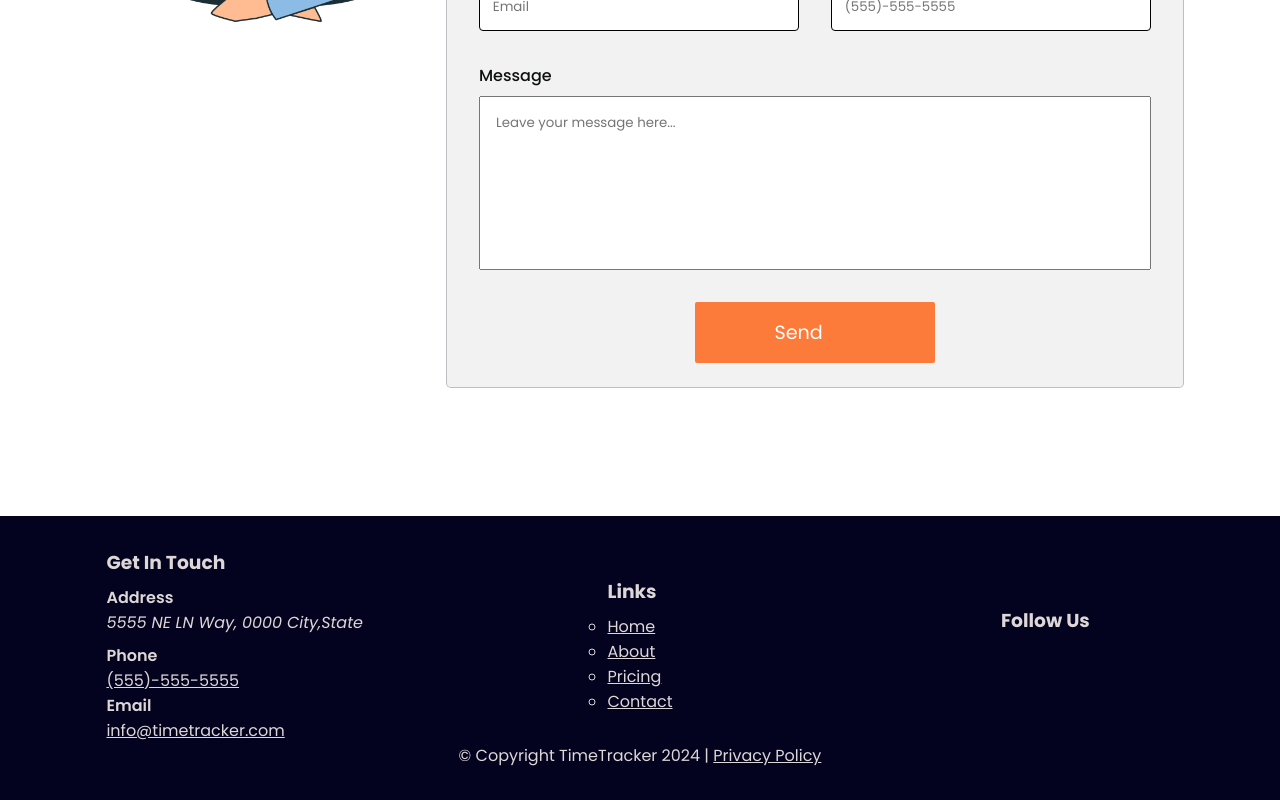
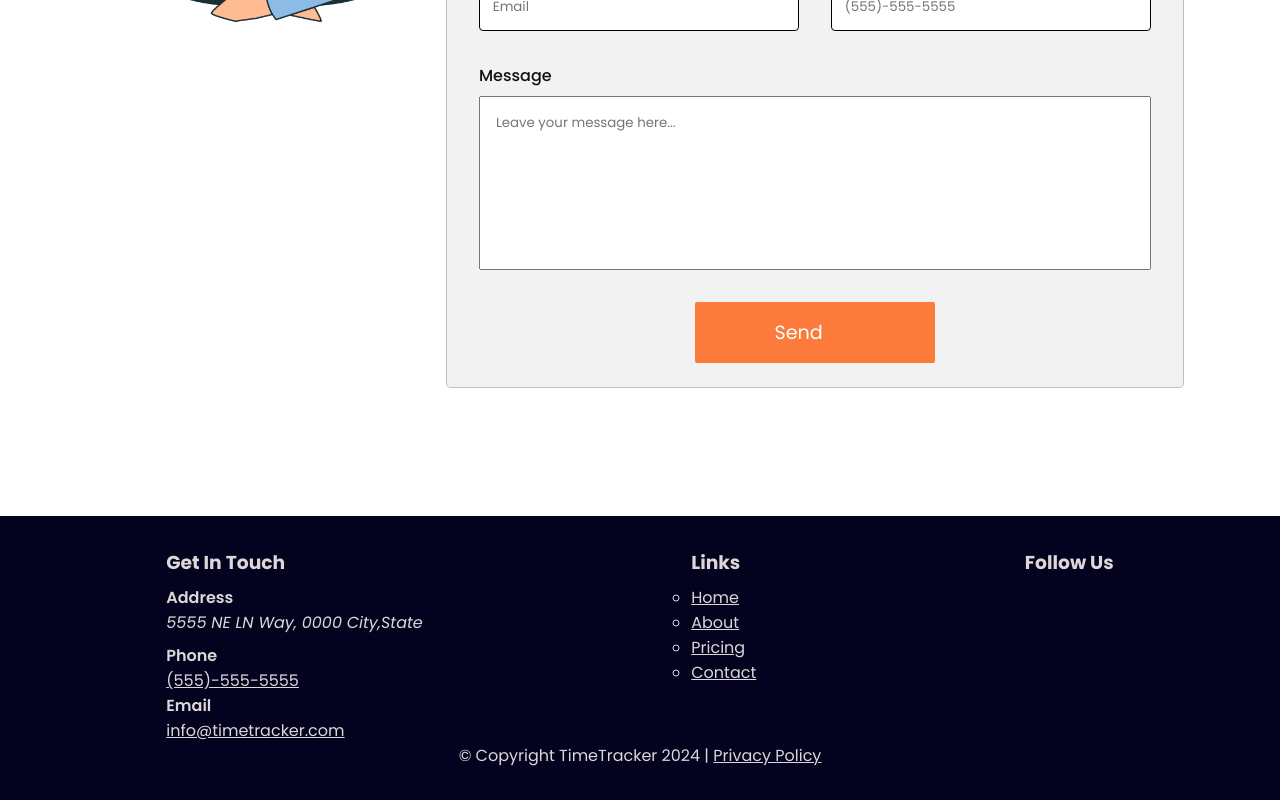
Before and after one commit to chenderson17/TimeTracker, a React (Create React App) app in the folder timetrackerwebapp/: page / in a window 1280 px wide. Shown: the part 3221-4021 px from the top of the page. Built offline with nearby package versions, Linux system fonts and the light colour scheme; some icons are missing.

Commit message:
changed footer so all of them are lined up

```diff
--- a/timetrackerwebapp/src/Components/Footer.css
+++ b/timetrackerwebapp/src/Components/Footer.css
@@ -6,19 +6,15 @@
  background-color: rgb(3, 3, 31);
  color:rgb(222, 215, 215);
  padding: 2rem;
- display: grid;
- justify-content: space-evenly;
- grid-template-columns: repeat(3,1fr);
+ display: flex;
+ flex-direction: column;
  font-family: 'Poppins', sans-serif;
 }
 .footer h3{
  margin-bottom:0.5rem;
 }
 .footer-contact{
-  display: flex;
-  flex-direction: column;
-  justify-content: center;
-  align-items: center;
+
 }
 
 .footer-contact-subheader{
@@ -29,12 +25,7 @@
 }
 
 .nav-summary{
- grid-column-start: 2;
- grid-row-start: 1;
- display: flex;
- flex-direction: column;
- justify-content: center;
- align-items: center;
+
 
 }
 .nav-summary ul{
@@ -44,12 +35,7 @@
  text-decoration: underline;
 }
 .footer-socials{
- grid-column-start: 3;
- grid-row-start: 1;
- display: flex;
- justify-content: center;
- align-items: center;
- flex-direction: column;
+
 }
 .copyright{
  grid-column-start: 2;
@@ -60,3 +46,11 @@
   align-items: center;
   white-space: nowrap;
 }
+.footer-top{
+  display: flex;
+  justify-content: space-around;
+  align-content: start;
+}
+.footer-bottom{
+
+}
--- a/timetrackerwebapp/src/Components/Footer.js
+++ b/timetrackerwebapp/src/Components/Footer.js
@@ -4,6 +4,7 @@ import './Footer.css'
 export default function Footer(){
   return(
  <section className="footer">
+  <div className='footer-top'>
   <div class="footer-contact">
     <div>
    <h3>Get In Touch</h3>
@@ -14,21 +15,6 @@ export default function Footer(){
     <a href="tel:+">(555)-555-5555</a>
     <p className="footer-contact-subheader">Email</p>
     <a href='/'>info@timetracker.com</a>
-    </div>
-
-
-  </div>
-  <div className="footer-socials">
-    <div className="footer-socials-container">
-    <h3>Follow Us</h3>
-    </div>
-    <div>
-      <a href="/">
-    <box-icon type='logo' name='facebook' color="white" size="md"></box-icon>
-    </a>
-    <a href="/">
-    <box-icon name='instagram' type='logo' color="white" size="md" ></box-icon>
-    </a>
     </div>
   </div>
 
@@ -51,12 +37,31 @@ export default function Footer(){
     </ul>
     </div>
   </div>
+
+
+  <div className="footer-socials">
+    <div className="footer-socials-container">
+    <h3>Follow Us</h3>
+    </div>
+    <div>
+      <a href="/">
+    <box-icon type='logo' name='facebook' color="white" size="md"></box-icon>
+    </a>
+    <a href="/">
+    <box-icon name='instagram' type='logo' color="white" size="md" ></box-icon>
+    </a>
+    </div>
+  </div>
+
+  </div>
+  <div className="footer-bottom">
   <div className="privacy-policy">
 
   </div>
   <div className="copyright">
    <p>&#169; Copyright TimeTracker 2024 | <a href="/">Privacy Policy</a></p>
   </div>
+  </div>
  </section>
   )
 }
```
